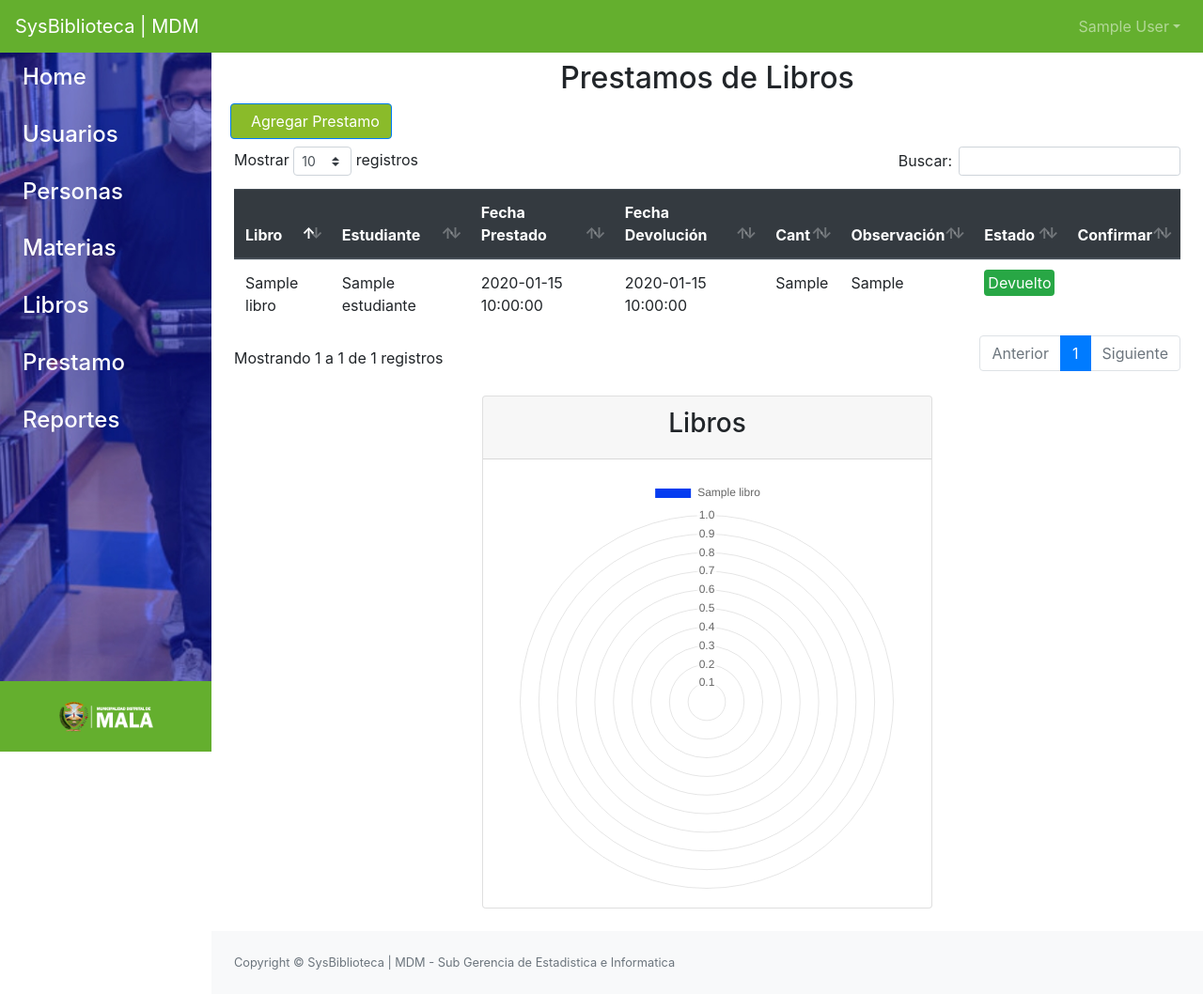
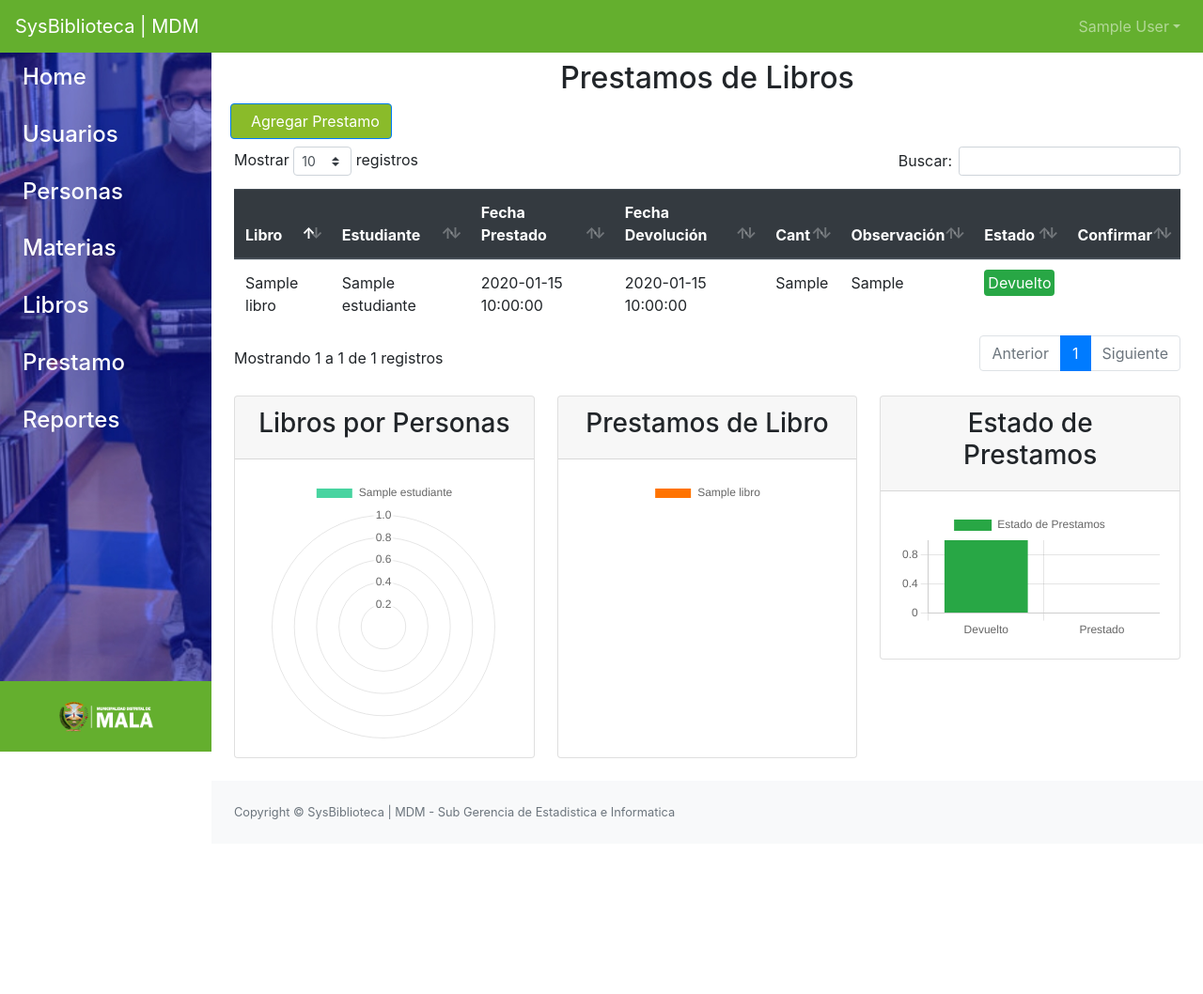
Before and after one commit to IngNex/system_library_mvc, a PHP site: page /SistemaBiblioteca/admin in a window 1280 px wide. Shown: the whole page at 94% size. After the commit the page ends 872 px from the top, so only its background shows below. Run offline with PHP 8.4, Linux system fonts and the light colour scheme; the visitor is signed in with stand-in values (Sample User, id 1); tables that the repository leaves empty or names only in its code hold one stand-in row (values such as "Sample post"); some libraries are stand-ins or nearby versions.

Commit message:
add chart js in page prestamo

```diff
--- a/Assets/js/Funciones.js
+++ b/Assets/js/Funciones.js
@@ -58,6 +58,7 @@ $(document).ready(function () {
 
 });
 
+/*==================== LIBROS EN STOCK ======================*/
 if (document.getElementById("stockMinimo")) {
     const action = "sales";
     $.ajax({
@@ -94,6 +95,8 @@ if (document.getElementById("stockMinimo")) {
         }
     });
 }
+
+/*==================== Prestamos de Libros ======================*/
 if (document.getElementById("ProductosVendidos")) {
     const action = "polarChart";
     $.ajax({
@@ -131,6 +134,8 @@ if (document.getElementById("ProductosVendidos")) {
         }
     });
 }
+
+/*==================== PERSONAS - CANTIDAD DE NIVEL DE ESTUDIO ======================*/
 if (document.getElementById("dataPersonas")) {
     const action = "personasChart";
     $.ajax({
@@ -168,6 +173,8 @@ if (document.getElementById("dataPersonas")) {
         }
     });
 }
+
+/*==================== PERSONAS ESTADO ======================*/
 if (document.getElementById("estadoPersona")) {
     const action = "estadoPersonaChart";
     $.ajax({
@@ -206,6 +213,7 @@ if (document.getElementById("estadoPersona")) {
     });
 }
 
+/*==================== ROL DE USUARIO ======================*/
 if (document.getElementById("dataUser")) {
     const action = "usuarioChart";
     $.ajax({
@@ -244,6 +252,7 @@ if (document.getElementById("dataUser")) {
     });
 }
 
+/*==================== ROL DE USUARIO ======================*/
 if (document.getElementById("materialEstado")) {
     const action = "materialChart";
     $.ajax({
@@ -282,6 +291,7 @@ if (document.getElementById("materialEstado")) {
     });
 }
 
+/*==================== CANTIDAD DE LIBRO ======================*/
 if (document.getElementById("libroCantidad")) {
     const action = "libroChart";
     $.ajax({
@@ -320,6 +330,7 @@ if (document.getElementById("libroCantidad")) {
     });
 }
 
+/*==================== ESTADO DE AUTOR ======================*/
 if (document.getElementById("autorEstado")) {
     const action = "autorChart";
     $.ajax({
@@ -358,6 +369,7 @@ if (document.getElementById("autorEstado")) {
     });
 }
 
+/*==================== ESTADO DE EDITORIAL ======================*/
 if (document.getElementById("editorialEstado")) {
     const action = "editorialChart";
     $.ajax({
@@ -395,3 +407,83 @@ if (document.getElementById("editorialEstado")) {
         }
     });
 }
+
+/*==================== PRESTAMO POR PERSONA ======================*/
+if (document.getElementById("personaPrestamo")) {
+    const action = "prestamoPersona";
+    $.ajax({
+        url: 'src/chart.php',
+        type: 'POST',
+        async: true,
+        data: {
+            action
+        },
+        success: function (response) {
+            if (response != 0) {
+                var data = JSON.parse(response);
+                var nombre = [];
+                var cantidad = [];
+                for (var i = 0; i < data.length; i++) {
+                    nombre.push(data[i]['nombre']);
+                    cantidad.push(data[i]['cantidad']);
+                }
+                var ctx = document.getElementById("personaPrestamo");
+                var myPieChart = new Chart(ctx, {
+                    type: 'polarArea',
+                    data: {
+                        labels: nombre,
+                        datasets: [{
+                            data: cantidad,
+                            backgroundColor: ['#48d4a0', '#e3c30b','#02ab09', '#540202', '#073ceb','#ff7300', '#F00100', '#02e8f7', '#f0d662', '#48d4a0', '#e3c30b', '#E36B2C'],
+                        }],
+                    },
+                });
+            }
+        },
+        error: function (error) {
+            console.log(error);
+
+        }
+    });
+}
+
+/*==================== ESTADO DE EDITORIAL ======================*/
+if (document.getElementById("estadoPrestamo")) {
+    const action = "estadoPrestamo";
+    $.ajax({
+        url: 'src/chart.php',
+        type: 'POST',
+        data: {
+            action
+        },
+        async: true,
+        success: function (response) {
+            if (response != 0) {
+                var data = JSON.parse(response);
+                var nombre = [];
+                var cantidad = [];
+                for (var i = 0; i < data.length; i++) {
+                    nombre.push(data[i]['estado']);
+                    cantidad.push(data[i]['cantidad']);
+                }
+                var ctx = document.getElementById("estadoPrestamo");
+
+                var myPieChart = new Chart(ctx, {
+                    type: 'bar',
+                    data: {
+                        labels: ['Devuelto', 'Prestado'],
+                        datasets: [{
+                            label: 'Estado de Prestamos',
+                            fill: false,
+                            data: cantidad,
+                            backgroundColor: [ '#28A745','#DC3545'],
+                        }],
+                    },
+                });
+            }
+        },
+        error: function (error) {
+            console.log(error);
+        }
+    });
+}
--- a/Views/admin/listar.php
+++ b/Views/admin/listar.php
@@ -140,21 +140,41 @@ include("./conexion.php");
     <main>
         <div class="container-fluid">
             <div class="row">
-                <div class="col-lg-12">
-                    <center>
-                        <div class="col-lg-6">
+                <div class="col-lg-4">
                             <div class="card">
                                 <div class="card-header card-header-primary">
                                     <center>
-                                        <h3 class="title-2 m-b-40">Libros</h3>
+                                        <h3 class="title-2 m-b-40">Libros por Personas</h3>
                                     </center>
                                 </div>
                                 <div class="card-body">
-                                    <canvas id="libroCantidad"></canvas>
+                                    <canvas id="personaPrestamo"></canvas>
                                 </div>
                             </div>
+                </div>
+                <div class="col-lg-4">
+                    <div class="card">
+                        <div class="card-header card-header-primary">
+                            <center>
+                                <h3 class="title-2 m-b-40">Prestamos de Libro</h3>
+                            </center>
                         </div>
-                    </center>
+                        <div class="card-body">
+                            <canvas id="ProductosVendidos"></canvas>
+                        </div>
+                    </div>
+                </div>
+                <div class="col-lg-4">
+                    <div class="card">
+                        <div class="card-header card-header-primary">
+                            <center>
+                                <h3 class="title-2 m-b-40">Estado de Prestamos</h3>
+                            </center>
+                        </div>
+                        <div class="card-body">
+                            <canvas id="estadoPrestamo"></canvas>
+                        </div>
+                    </div>
                 </div>
             </div>
         </div>
--- a/Views/dashboard/listar.php
+++ b/Views/dashboard/listar.php
@@ -77,7 +77,7 @@
                                     <div class="card-icon">
                                         <i class="fas fa fa-tasks fa-2x"></i>
                                     </div>
-                                    <a href="<?php echo base_url(); ?>admin/listar" class="card-category text-danger font-weight-bold">
+                                    <a href="<?php echo base_url(); ?>admin" class="card-category text-danger font-weight-bold">
                                         Prestamos
                                     </a>
                                     <h3 class="card-title">
--- a/src/chart.php
+++ b/src/chart.php
@@ -10,6 +10,8 @@ if ($_POST['action'] == 'sales') {
     echo json_encode($arreglo);
     die();
 }
+
+
 if ($_POST['action'] == 'polarChart') {
     $arreglo = array();
     /* SELECT * FROM prestamo as p INNER JOIN libro as l WHERE p.id=l.id; */
@@ -45,7 +47,7 @@ if ($_POST['action'] == 'estadoPersonaChart') {
 }
 /* ========== End Personas  ======== */
 
-// Desfasado
+/* ========== Querys Usuario  ======== */
 if ($_POST['action'] == 'usuarioChart') {
     $arreglo = array();
     $query = mysqli_query($conexion, "SELECT rol , count(*) AS cantidad FROM usuarios GROUP BY rol;");
@@ -57,6 +59,7 @@ if ($_POST['action'] == 'usuarioChart') {
     die();
 }
 
+/* ========== Querys Materia  ======== */
 if ($_POST['action'] == 'materialChart') {
     $arreglo = array();
     $query = mysqli_query($conexion, "SELECT estado , count(*) AS cantidad FROM materia GROUP BY estado;");
@@ -68,6 +71,7 @@ if ($_POST['action'] == 'materialChart') {
     die();
 }
 
+/* ========== Querys Libro  ======== */
 if ($_POST['action'] == 'libroChart') {
     $arreglo = array();
     $query = mysqli_query($conexion, "SELECT titulo, cantidad FROM libro;");
@@ -78,6 +82,8 @@ if ($_POST['action'] == 'libroChart') {
     echo json_encode($arreglo);
     die();
 }
+
+/* ========== Querys Autor  ======== */
 
 if ($_POST['action'] == 'autorChart') {
     $arreglo = array();
@@ -90,6 +96,7 @@ if ($_POST['action'] == 'autorChart') {
     die();
 }
 
+/* ========== Querys Editorial  ======== */
 if ($_POST['action'] == 'editorialChart') {
     $arreglo = array();
     $query = mysqli_query($conexion, "SELECT estado , count(*) AS cantidad FROM editorial GROUP BY estado;");
@@ -100,5 +107,27 @@ if ($_POST['action'] == 'editorialChart') {
     echo json_encode($arreglo);
     die();
 }
-//
+
+
+/* ========== Querys Prestamo  ======== */
+if ($_POST['action'] == 'prestamoPersona') {
+    $arreglo = array();
+    $query = mysqli_query($conexion, "SELECT e.nombre, p.cantidad FROM prestamo as p INNER JOIN estudiante as e WHERE p.id_estudiante=e.id;");
+    while ($data = mysqli_fetch_array($query)) {
+        $arreglo[] = $data;
+    }
+    echo json_encode($arreglo);
+    die();
+}
+
+
+if ($_POST['action'] == 'estadoPrestamo') {
+    $arreglo = array();
+    $query = mysqli_query($conexion, "SELECT p.estado, COUNT(*) as cantidad FROM prestamo as p INNER JOIN libro as l WHERE p.id=l.id GROUP BY estado;");
+    while ($data = mysqli_fetch_array($query)) {
+        $arreglo[] = $data;
+    }
+    echo json_encode($arreglo);
+    die();
+}
 ?>
```
